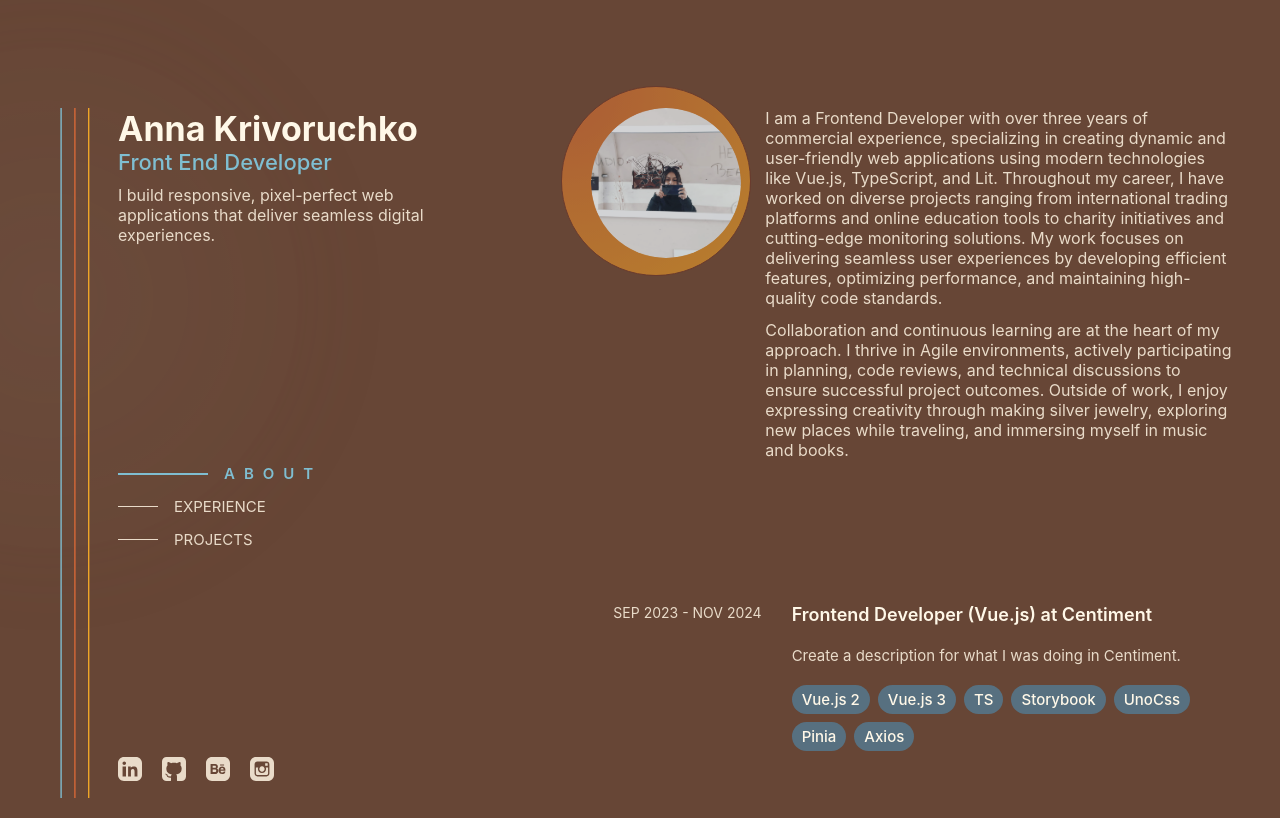
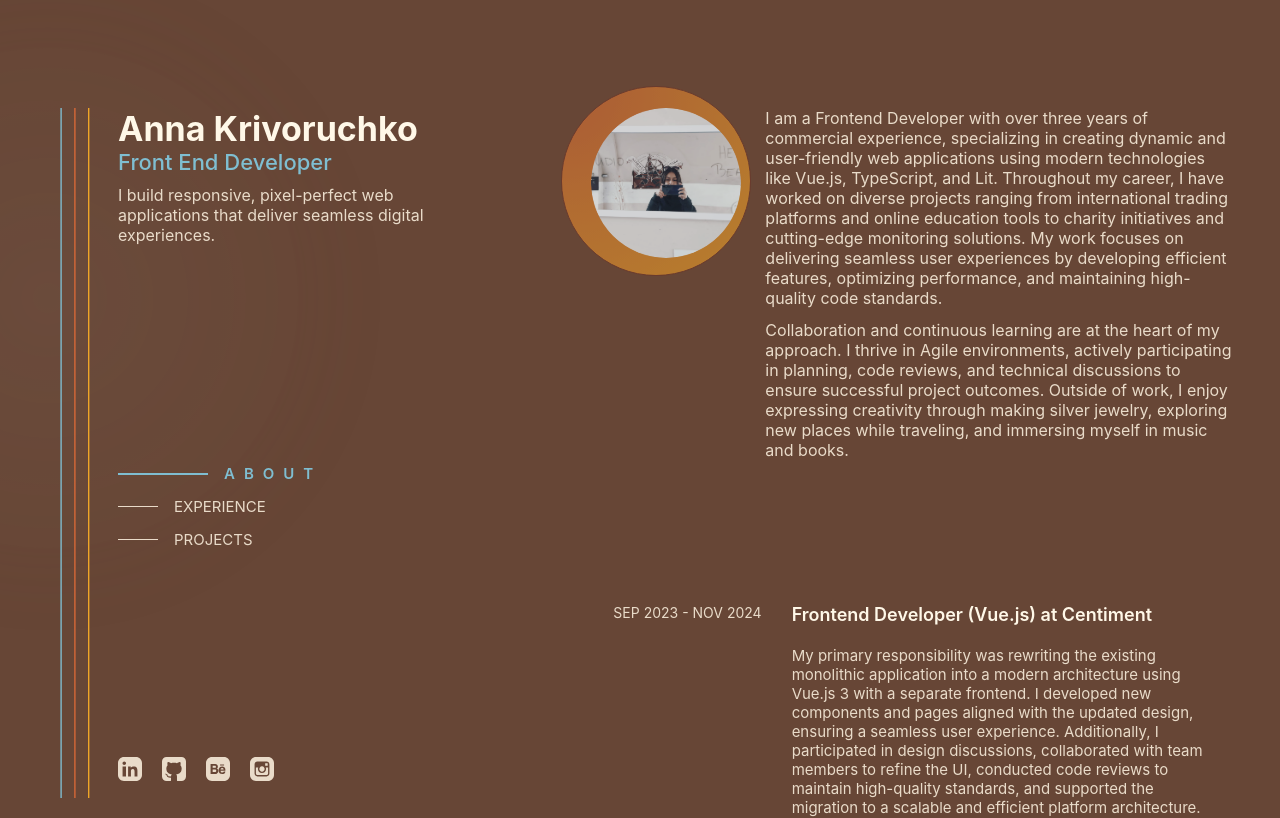
Before and after one commit to Krivoruchko-Anna/portfolio-update, a Vue app: page / in a window 1280 px wide. Shown: the top 818 px of the page. Built offline with nearby package versions, Linux system fonts and the light colour scheme.

Commit message:
Content and gsap updates

```diff
--- a/src/components/About.vue
+++ b/src/components/About.vue
@@ -23,8 +23,8 @@ const bounceEffect = throttle(() => {
       scale: 0.85,
       y: randomY,
       x: randomX,
-      skewX: 28,
-      skewY: 28,
+      skewX: 25,
+      skewY: 25,
       duration: 0.1,
       ease: 'elastic.out',
       yoyo: true,
--- a/src/components/experience/experience.ts
+++ b/src/components/experience/experience.ts
@@ -10,7 +10,7 @@ export const Experience: ExperienceItemType[] = [
   {
     date: 'Sep 2023 - Nov 2024',
     title: 'Frontend Developer (Vue.js) at Centiment',
-    description: 'Create a description for what I was doing in Centiment.',
+    description: 'My primary responsibility was rewriting the existing monolithic application into a modern architecture using Vue.js 3 with a separate frontend. I developed new components and pages aligned with the updated design, ensuring a seamless user experience. Additionally, I participated in design discussions, collaborated with team members to refine the UI, conducted code reviews to maintain high-quality standards, and supported the migration to a scalable and efficient platform architecture.',
     stack: ['Vue.js 2', 'Vue.js 3', 'TS', 'Storybook', 'UnoCss', 'Pinia', 'Axios'],
     link: 'https://www.centiment.co/',
   },
```
